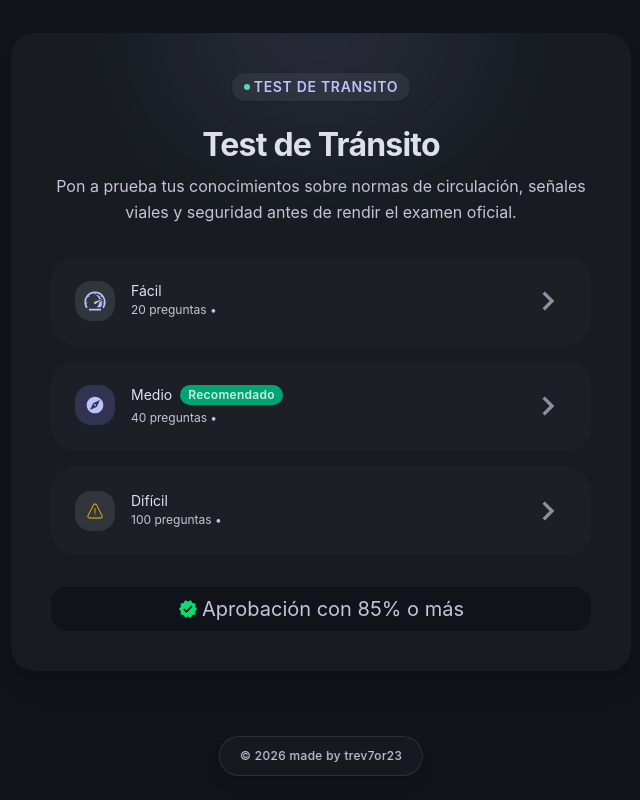
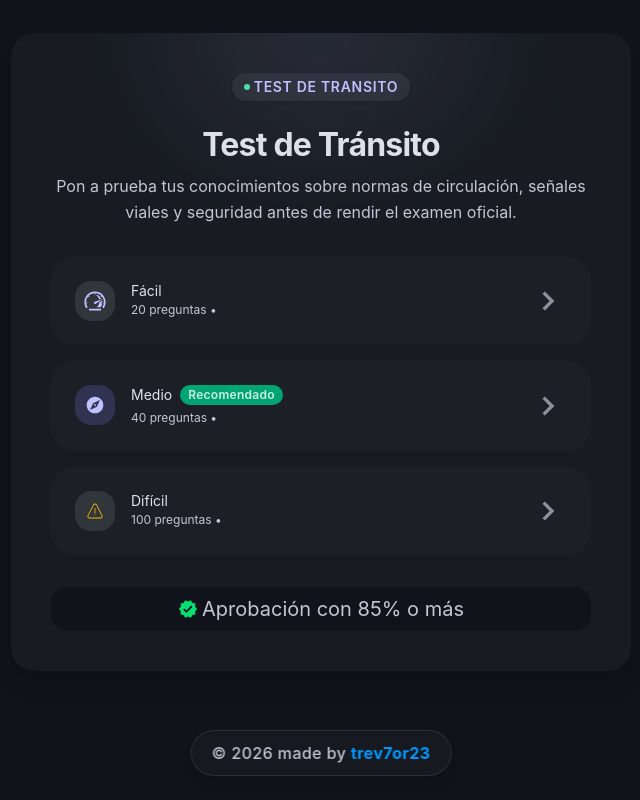
Before and after one commit to Trev7or23/Transicuba-Quiz, a React (Vite) app in the folder web/: page / in a window 1280 px wide. Shown: the whole page, without its empty margins (319-959 px from the left). Built offline with nearby package versions, Linux system fonts and the light colour scheme.

Commit message:
Fix: Quiz Card size now has a minimum, and doesnt change that much, skeleton too

```diff
--- a/web/src/components/quiz/QuizSkeleton.tsx
+++ b/web/src/components/quiz/QuizSkeleton.tsx
@@ -1,6 +1,6 @@
 export default function QuizSkeleton() {
   return (
-    <div className="w-full max-w-[620px] flex flex-col gap-6 justify-center mx-auto">
+    <div className="w-full max-w-[620px] flex flex-col gap-6 justify-center mx-auto min-h-[540px]">
       <div className="flex items-center justify-between px-1 text-on-surface-variant">
         <div className="flex items-center gap-1">
           <span className="w-2 h-2 rounded-full bg-secondary-container animate-pulse" />
@@ -29,7 +29,7 @@ export default function QuizSkeleton() {
             </div>
           </div>
 
-          <div className="w-full h-44 rounded-lg bg-surface-container-lowest relative overflow-hidden flex flex-col items-center justify-center">
+          <div className="w-full h-32 rounded-lg bg-surface-container-lowest relative overflow-hidden flex flex-col items-center justify-center">
             <div className="absolute inset-0 bg-gradient-to-r from-transparent via-surface-variant/20 to-transparent animate-pulse" />
             <div className="flex flex-col items-center gap-1 opacity-40">
               <div className="w-8 h-8 rounded-full bg-surface-container-highest animate-pulse" />
--- a/web/src/pages/home.tsx
+++ b/web/src/pages/home.tsx
@@ -63,8 +63,15 @@ export default function Home() {
       </div>
       <footer className="fixed bottom-6 left-1/2 -translate-x-1/2 z-50 pointer-events-auto">
         <div className="inline-flex items-center px-5 py-2.5 rounded-full bg-surface-container-low/80 backdrop-blur-md border border-white/10 shadow-lg">
-          <p className="text-body-sm text-on-surface-variant font-medium tracking-wide">
-            © 2026 made by trev7or23
+          <p className="text-md text-on-surface-variant font-medium tracking-wide">
+            © 2026 made by{" "}
+            <a
+              href="https://github.com/trev7or23"
+              target="_blank"
+              className="text-[#09f] font-bold"
+            >
+              trev7or23
+            </a>
           </p>
         </div>
       </footer>
--- a/web/src/pages/quiz.tsx
+++ b/web/src/pages/quiz.tsx
@@ -49,26 +49,26 @@ export default function Quiz() {
   };
 
   useEffect(() => {
-    const eventHandler = (e: KeyboardEvent) => {
+    const onKeyDown = (e: KeyboardEvent) => {
       const { goPrevQuestion, goNextQuestion } = useQuestionsStore.getState();
 
       if (e.key === "ArrowLeft") goPrevQuestion();
       if (e.key === "ArrowRight") goNextQuestion(total, question.id);
     };
 
-    window.addEventListener("keydown", eventHandler);
+    window.addEventListener("keydown", onKeyDown);
 
-    return () => window.removeEventListener("keydown", eventHandler);
+    return () => window.removeEventListener("keydown", onKeyDown);
   }, [total, question.id]);
 
   if (error) return <div>{error.message}</div>;
   if (!questions?.length) return <div>No hay preguntas disponibles</div>;
 
   return (
-    <div className="min-h-dvh w-full flex items-center justify-center px-4 md:px-6 py-8 md:py-12">
-      <div className="w-full max-w-[620px] bg-surface-container-low rounded-xl shadow-2xl relative overflow-hidden flex flex-col">
+    <div className="min-h-dvh w-full flex items-center justify-center px-4 md:px-6 pt-1">
+      <div className="w-full max-w-[620px] bg-surface-container-low rounded-xl shadow-2xl relative overflow-hidden flex flex-col min-h-[540px]">
         <QuizProgressBar value={progress} />
-        <div className="p-6 sm:p-8 flex flex-col gap-6">
+        <div className="p-6 sm:p-8 flex flex-col gap-6 flex-1">
           <QuizQuestionHeader
             number={currentQuestion + 1}
             total={questions.length}
--- a/web/src/router/router.tsx
+++ b/web/src/router/router.tsx
@@ -18,7 +18,7 @@ const router = createBrowserRouter([
   {
     path: "/result",
     element: (
-      <Suspense fallback={<p>loading...</p>}>
+      <Suspense>
         <Result />
       </Suspense>
     ),
```
Also changed, not shown: 1 other file (tests, documents, lock files or other folders).
